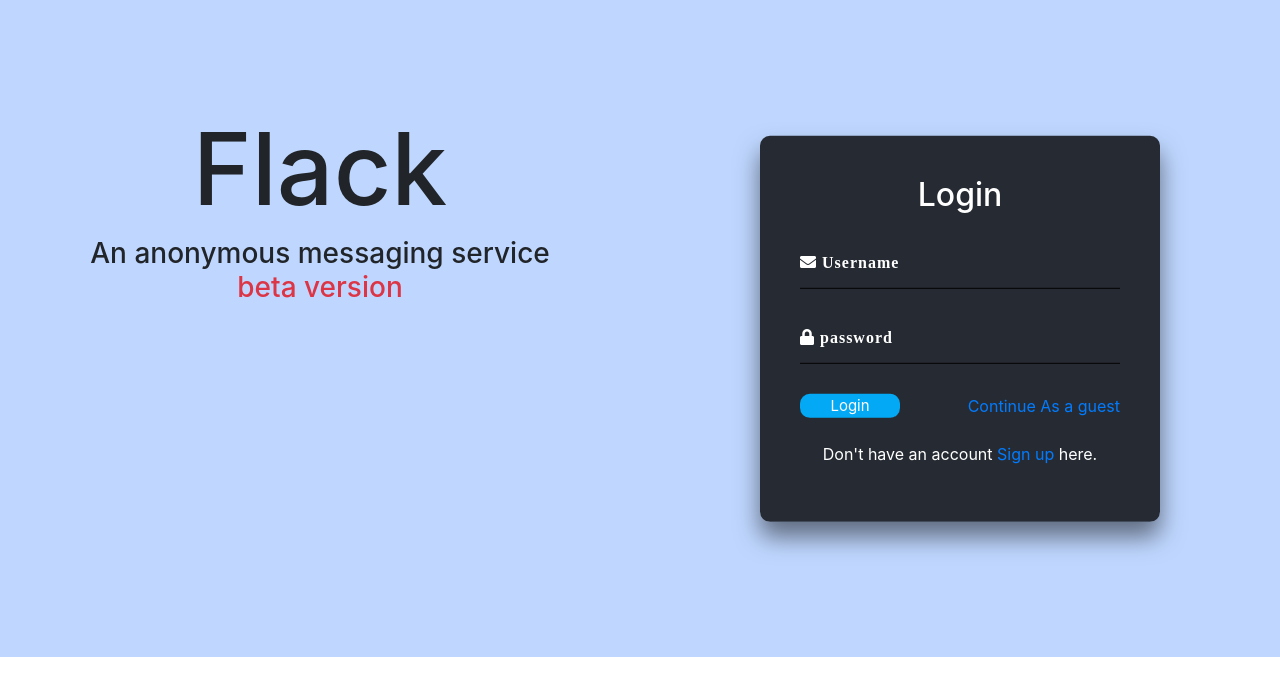
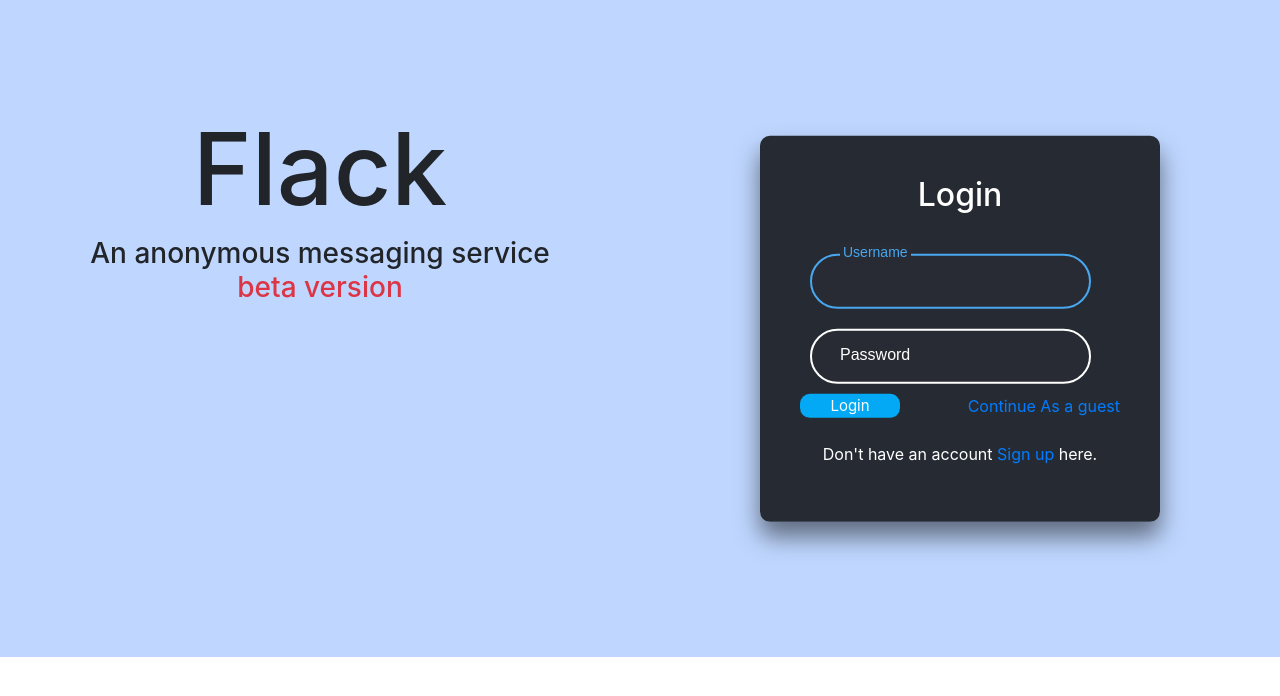
Before and after one commit to HemendraKhatik/FlackApp, a Flask app: page / in a window 1280 px wide. Shown: the top 696 px of the page. Run offline with Flask 2, Linux system fonts and the light colour scheme; some libraries are stand-ins or nearby versions; some web fonts are replaced.

Commit message:
Made UI changes in login

```diff
--- a/templates/login.html
+++ b/templates/login.html
@@ -18,13 +18,13 @@
                        {% endif %}
                     {% endwith %}
                     <form action="{{ url_for('login') }}" method="POST">
-                        <div class="inputBox">
-                            <input type="text" name="username" autocomplete="off" required="">
-                            <label for="stuff" class="fas fa-envelope input-icon"> Username</label>
+                        <div class="input-group">
+                            <input id="inputField" required class="input-area" type="text" autocomplete="off" autofocus name="username" type="text">
+                            <label for="inputField" class="label">Username</label>
                         </div>
-                        <div class="inputBox">
-                            <input type="password" name="password" autocomplete="off" required="">
-                            <label for="stuff" class="fas fa-lock input-icon"> password</label>
+                        <div class="input-group">
+                            <input type="password" id="inputField" required class="input-area" autocomplete="off" autofocus name="password" type="password">
+                            <label for="inputField" class="label">Password</label>
                         </div>
                         <div style="display: flex;justify-content: space-between;">
                             <button class="login-btn" type="submit">Login</button>
@@ -38,4 +38,45 @@
             </div>
         </div>
     </div>
+    <style>
+        .input-group {
+        position: relative;
+        padding: 10px;
+        font-family: 'Work Sans', sans-serif;
+        }
+        .input-group .input-area {
+        outline: none;
+        border: 2px solid white;
+        padding: 12px 13px;
+        font-size: 18px;
+        border-radius: 30px;
+        padding-left: 32px;
+        background-color: #282B33;
+        color: white;
+        }
+        .input-group .input-area:focus {
+        border: 2px solid #48A7EE;
+        }
+        .input-group .input-area:focus + .label {
+        top: -6px;
+        padding: 0 3px;
+        font-size: 14px;
+        color: #48A7EE;
+        }
+        .input-group .label {
+        color: white;
+        position: absolute;
+        margin-top: 4px;
+        top: 20px;
+        left: 40px;
+        background: #282B33;
+        transition: .3s;
+        }
+        .input-group .input-area:valid + .label {
+        top: -6px;
+        padding: 0 3px;
+        font-size: 14px;
+        color: #48A7EE;
+        }
+    </style>
 {% endblock %}
```
Also changed, not shown: flack.db (added).
